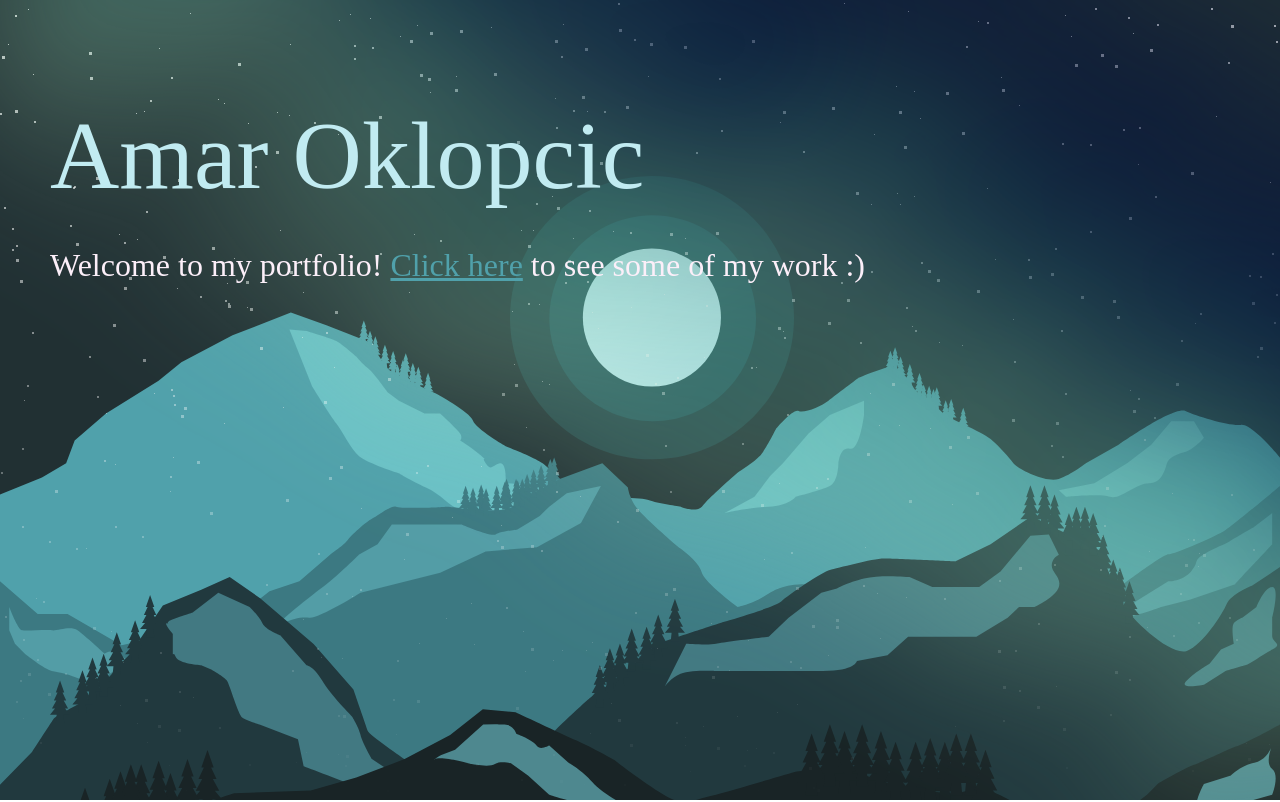
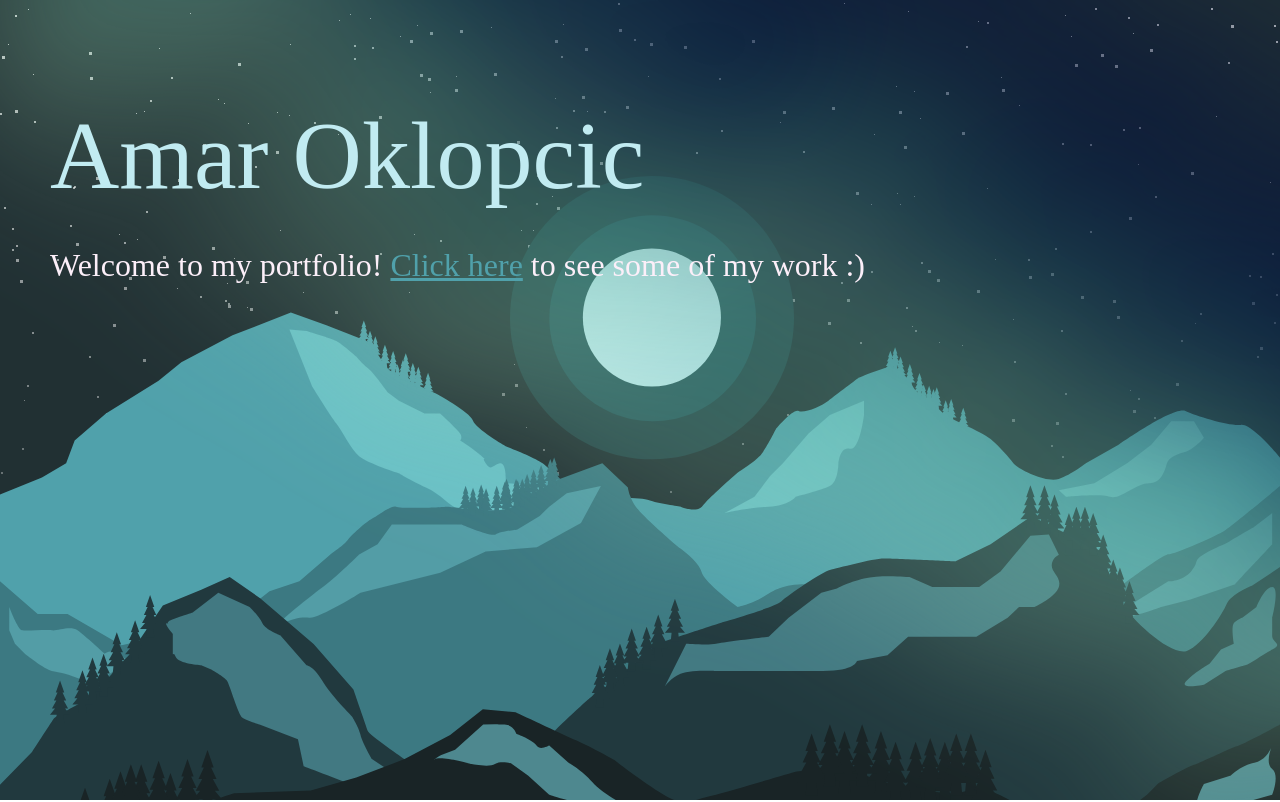
Before and after one commit to amaroklopcic/portfolio-2023, a React (Create React App) app: page / in a window 1280 px wide. Shown: the top 802 px of the page. Built offline with nearby package versions, Linux system fonts and the light colour scheme.

Commit message:
moved stars behind mountains

```diff
--- a/src/components/NorthernLights/NorthernLights.jsx
+++ b/src/components/NorthernLights/NorthernLights.jsx
@@ -8,15 +8,29 @@ function NorthernLights(props) {
   return (
     <div className="container" style={{ position: "fixed" }}>
       {/* TODO: instead of width: 100%, add some media queries to make the mountains bigger */}
-      {/* TODO: convert background image to regular iamge tag so it can overlap stars */}
-      <div style={{
-        width: "100%",
-        height: "100%",
-        background: `#213033 url(${Mountains}) no-repeat bottom center`,
-        backgroundSize: "100% auto",
-      }} />
+      <div
+        style={{
+          width: "100%",
+          height: "100%",
+          background: `#213033`,
+        }}
+      >
+        <Stars />
+        <img
+          src={Mountains}
+          alt="distant mountains"
+          style={{
+            position: "absolute",
+            display: "block",
+            width: "100%",
+            height: "auto",
+            bottom: 0,
+            objectFit: "cover"
+          }}
+        />
+
+      </div>
       <div className="auroral-northern" />
-      <Stars />
       <AuroraLights />
       <DarkLayer />
     </div>
```
